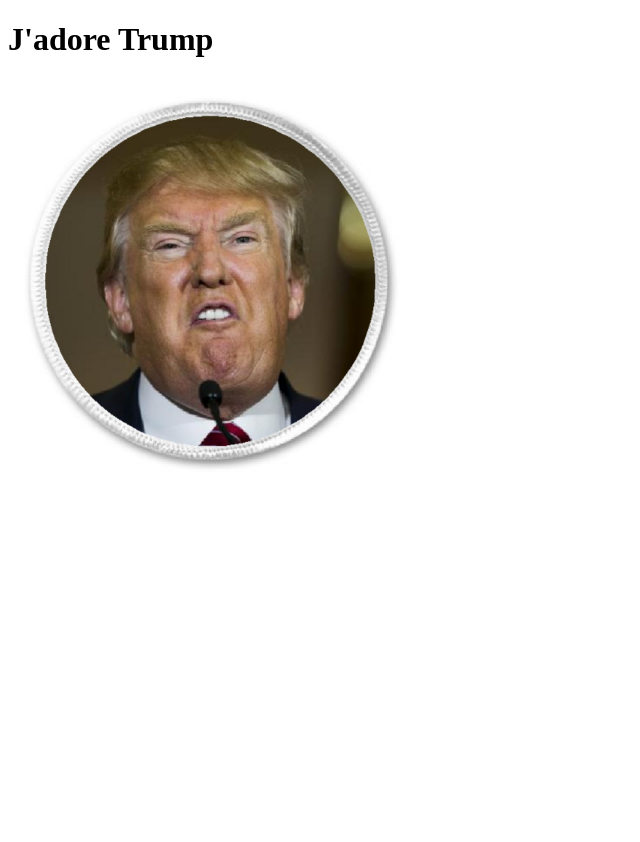
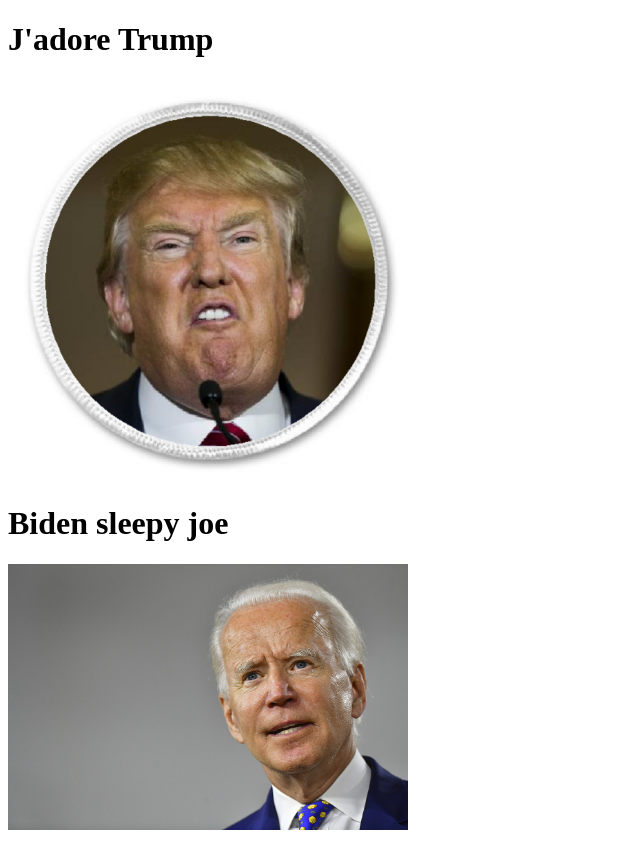
Before and after one commit to Hugo2427/monsiteweb, a plain HTML site: page index.html in a window 1280 px wide. Shown: the whole page, without its empty margins (0-640 px from the left). Before the commit the page ends 800 px from the top, so only its background shows below. Drawn offline with Linux system fonts and the light colour scheme.

Commit message:
Ajout de Sleepy Joe Biden

```diff
--- a/index.html
+++ b/index.html
@@ -10,6 +10,8 @@
 <body>
   <h1>J'adore Trump</h1>
   <img src="img/trump.jpg" width="400px">
+  <h1>Biden sleepy joe</h1>
+  <img src="img/biden.jpg" alt="sleepy joe" width="400px">
 
 </body>
 
```
